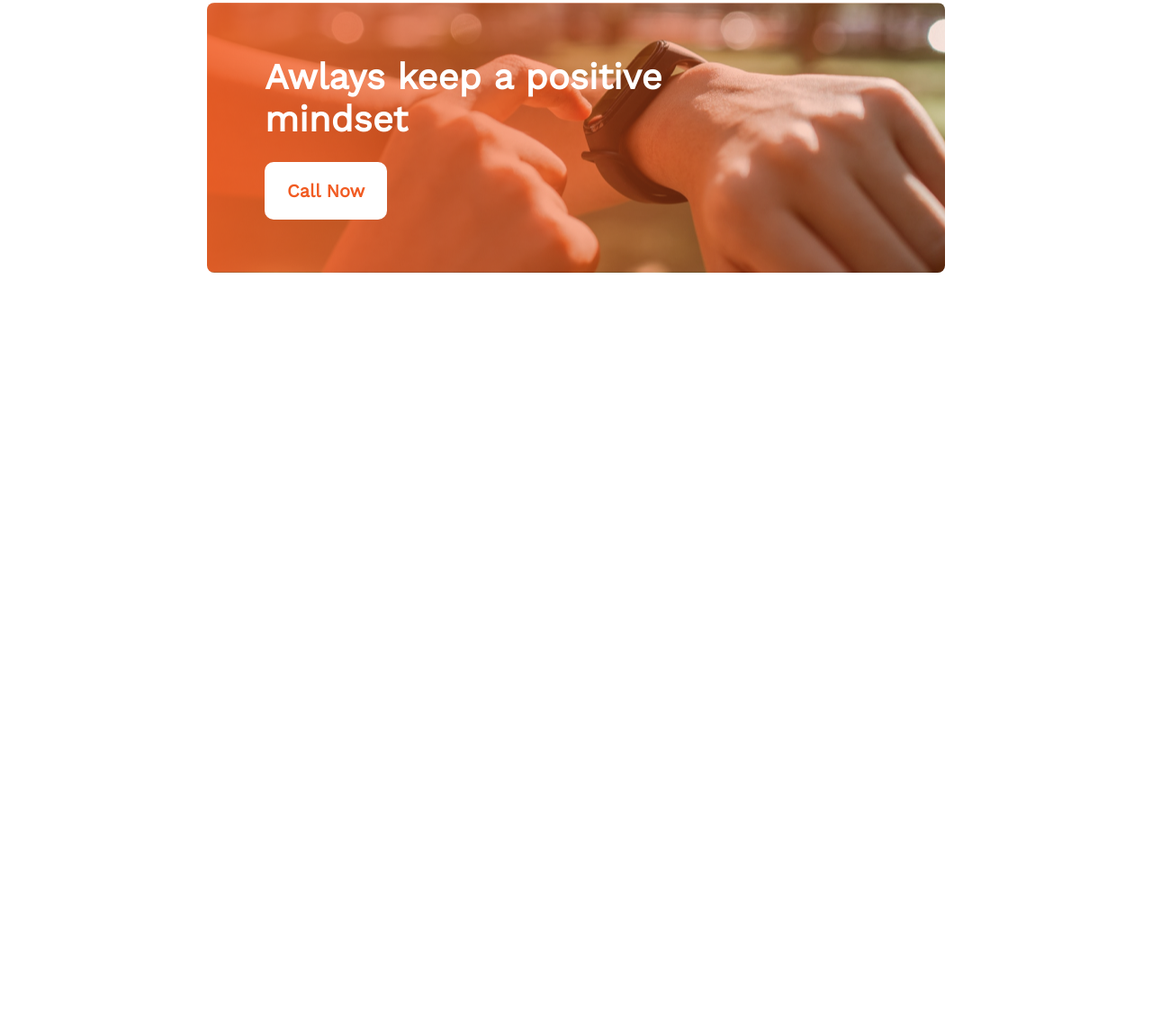
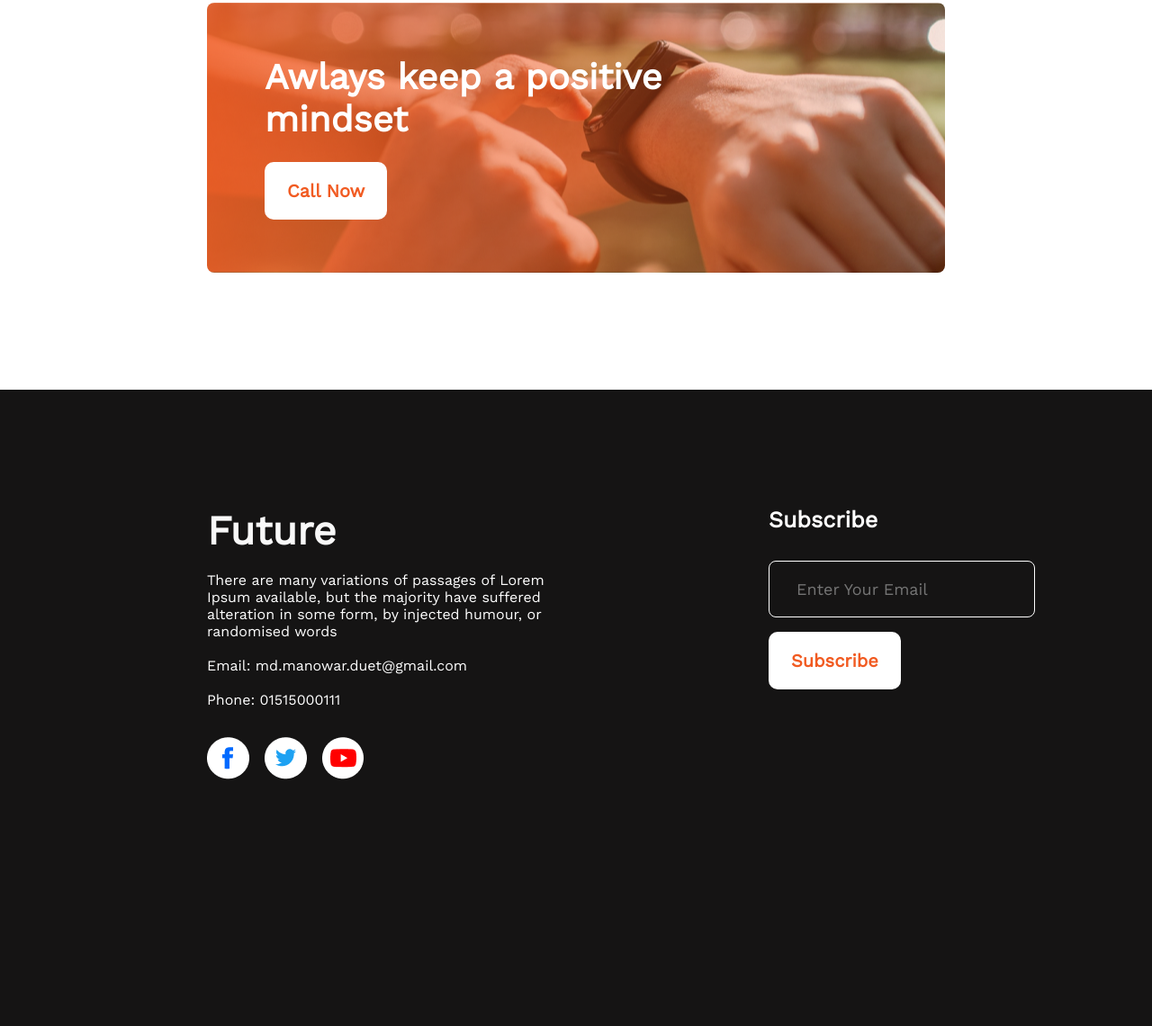
Before and after one commit to manowar2023/first-assignment, a plain HTML site: page index.html in a window 1280 px wide. Shown: the part 2246-3386 px from the top of the page at 90% size. Before the commit the page ends 2679 px from the top, so only its background shows below. Drawn offline with nearby package versions, Linux system fonts and the light colour scheme.

Commit message:
fist things done

```diff
--- a/index.html
+++ b/index.html
@@ -81,6 +81,48 @@
             </div>
         </div>
         </section>
+         <!-- <section class="future">
+            <h2 class="future-title">Future</h2>
+
+
+
+       </section> -->
+        <section class="bottom-content">
+            <div>
+                <h3 class="future-title">Future</h3>
+                <br>
+                <p class="future-discription">There are many variations of passages of Lorem Ipsum available, but the majority have suffered alteration in some form, by injected humour, or randomised words</p>
+                <br>
+                <p class="future-discription"> Email: md.manowar.duet@gmail.com</p>
+                <br>
+                <p class="future-discription"> Phone: 01515000111</p>
+                <div class="social-iteams">
+                    <div>
+                        <a href="">
+                        <img src="images/icons/fb.png" alt=""></a>
+                    </div>
+                    <div>
+                        <a href="">
+                        <img src="images/icons/twitter.png" alt=""> </a>
+                   </div>
+                    <div>
+                        <a href="">
+                        <img src="images/icons/youtube.png" alt="">
+                    </a>
+                </div>
+            </div>
+            </div>
+
+            <div class="right-half">
+                <h3 class="subscribe">Subscribe</h3>
+                <form action="">
+
+               <input type="email" name="" id="" placeholder="Enter Your Email">
+            </form>
+
+                <input class="subscribe-btn" type="submit" value="Subscribe">
+            </div>
+            </section>
 
     </main>
     <footer>
--- a/style/style.css
+++ b/style/style.css
@@ -178,3 +178,63 @@ padding-left: 64px;
     border-radius: 10px;
     background:  #FFFFFF;
 }
+
+/* FUTUR Section */
+.bottom-content{
+    padding-top: 130px;
+    padding-right: 130px;
+    display: flex;
+    gap: 200px;
+    height: 577px;
+    background: #151414;
+}
+.bottom-content a{
+    text-decoration: none;
+
+
+}
+.future-title{
+    padding-left: 230px;
+    font-weight: 700;
+    font-size: 45px;
+    line-height: 53px;
+    color: #F8F8F8;
+}
+.future-discription{
+    padding-left: 230px;
+    color: #FFFFFF;
+
+}
+.subscribe{
+    font-weight: 600;
+    font-size: 25px;
+    line-height: 29px;
+    color: #FFFFFF;
+    padding-bottom: 31px;
+}
+.right-half input[type="email"] {
+    font-weight: 400;
+    font-size: 18px;
+    line-height: 21px;
+    color: #F3F3F3;
+    padding: 20px 30px;
+    border: 1px solid #FFFFFF;
+    background: #151414;
+    border-radius: 8px;
+    margin-bottom: 16px;
+}
+.subscribe-btn{
+    color: #F15B22;
+    font-weight: 600;
+    font-size: 20px;
+    border: 0;
+    padding: 20px 25px;
+    border-radius: 10px;
+    background:  #FFFFFF;
+}
+.social-iteams{
+    padding-top: 32px;
+    padding-left: 230px;
+    display: flex;
+    gap: 17px;
+}
```
